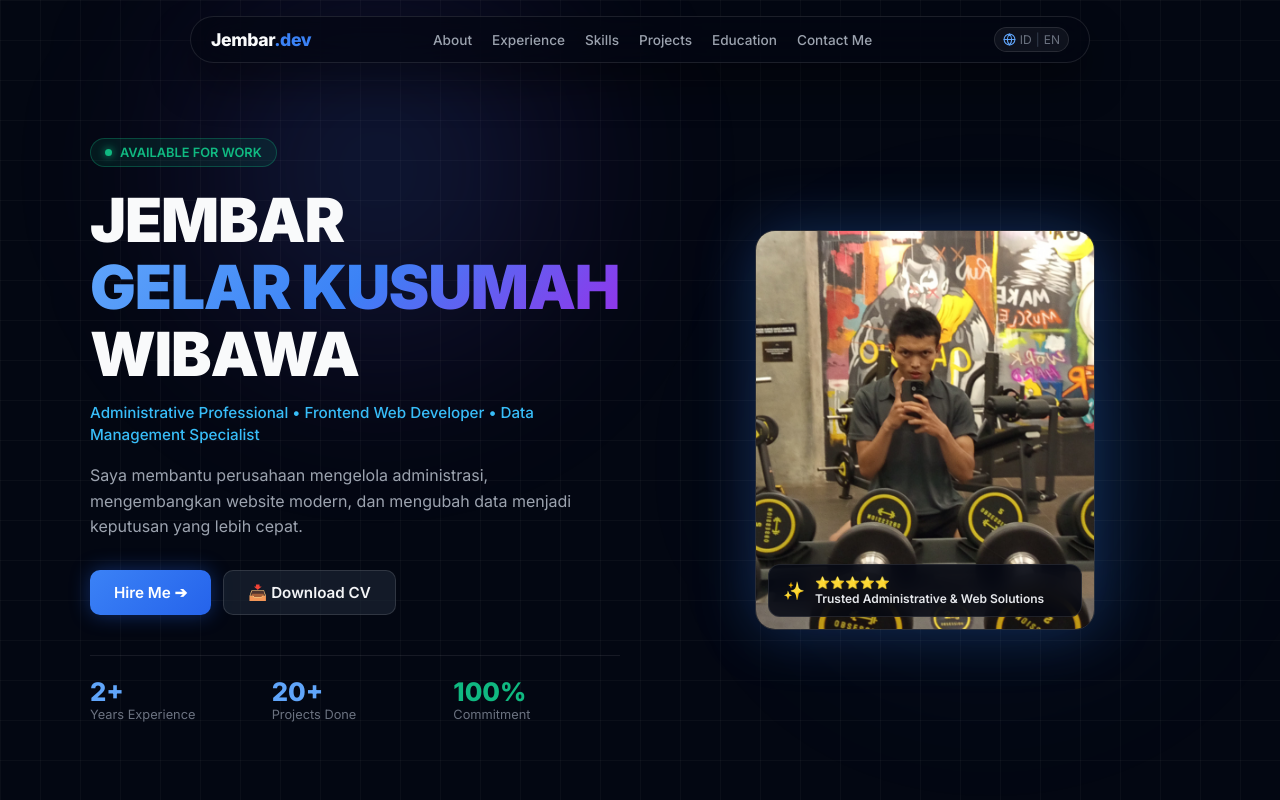
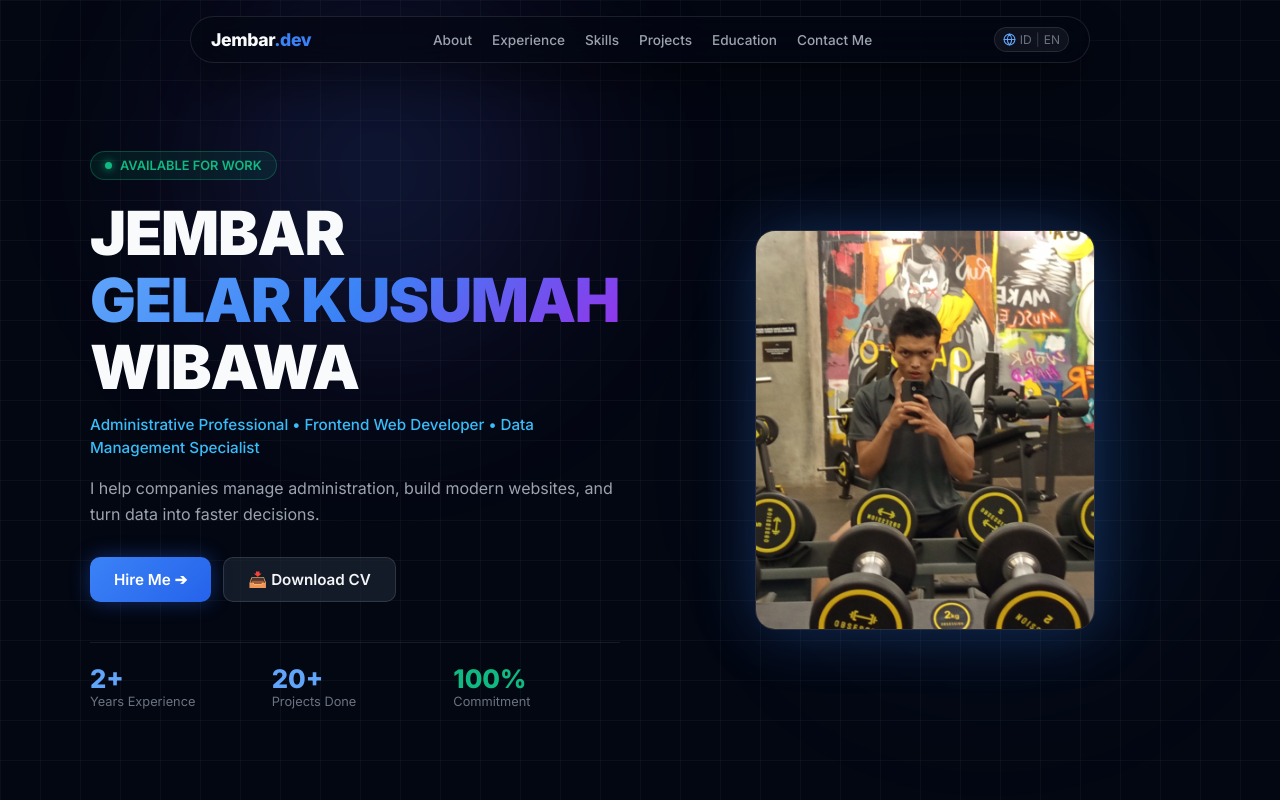
Before and after one commit to jembargelar/jembar-portfolio, a React (Vite) app: page / in a window 1280 px wide. Shown: the top 800 px of the page. Built offline with nearby package versions, Linux system fonts and the light colour scheme.

Commit message:
fix: make hero section fully translatable with i18n

```diff
--- a/src/components/Hero.jsx
+++ b/src/components/Hero.jsx
@@ -21,13 +21,11 @@ export default function Hero() {
         overflow: "hidden"
       }}
     >
-      {/* Background Glow */}
       <div className="aurora-glow-1" />
       <div className="aurora-glow-2" />
 
       <div style={{ maxWidth: "1100px", margin: "0 auto", width: "100%", zIndex: 1 }}>
 
-        {/* LAYOUT RESPONSIVE GRID (60:40 di Desktop, Stack ke bawah di HP) */}
         <div style={{
           display: "grid",
           gridTemplateColumns: "repeat(auto-fit, minmax(280px, 1fr))",
@@ -35,13 +33,13 @@ export default function Hero() {
           alignItems: "center"
         }}>
 
-          {/* KOLOM KIRI: TEKS */}
+          {/* TEKS HERO */}
           <motion.div
             initial={{ opacity: 0, y: 20 }}
             animate={{ opacity: 1, y: 0 }}
             transition={{ duration: 0.6 }}
           >
-            {/* Badge Status */}
+            {/* Badge Available */}
             <div style={{
               display: "inline-flex",
               alignItems: "center",
@@ -62,10 +60,10 @@ export default function Hero() {
                 borderRadius: "50%",
                 boxShadow: "0 0 8px #10b981"
               }} />
-              <span>AVAILABLE FOR WORK</span>
+              <span>{t("available")}</span>
             </div>
 
-            {/* Nama Raksasa Responsive */}
+            {/* Nama */}
             <h1 style={{
               fontSize: "clamp(2.2rem, 5vw, 3.8rem)",
               fontWeight: "900",
@@ -85,7 +83,7 @@ export default function Hero() {
               WIBAWA
             </h1>
 
-            {/* Roles */}
+            {/* Roles Dynamic */}
             <p style={{
               color: "#38bdf8",
               fontWeight: "500",
@@ -93,20 +91,20 @@ export default function Hero() {
               marginBottom: "16px",
               lineHeight: "1.5"
             }}>
-              Administrative Professional • Frontend Web Developer • Data Management Specialist
+              {t("roles")}
             </p>
 
-            {/* Description */}
+            {/* Description Dynamic */}
             <p style={{
               fontSize: "1rem",
               color: "#9ca3af",
               lineHeight: "1.6",
               marginBottom: "30px"
             }}>
-              Saya membantu perusahaan mengelola administrasi, mengembangkan website modern, dan mengubah data menjadi keputusan yang lebih cepat.
+              {t("heroDesc")}
             </p>
 
-            {/* Tombol Aksi */}
+            {/* Tombol Aksi Dynamic */}
             <div style={{ display: "flex", gap: "12px", flexWrap: "wrap", marginBottom: "40px" }}>
               <motion.a
                 whileHover={{ scale: 1.03 }}
@@ -125,7 +123,7 @@ export default function Hero() {
                   fontSize: "0.95rem"
                 }}
               >
-                Hire Me ➔
+                {t("hireMe")} ➔
               </motion.a>
 
               <motion.a
@@ -147,11 +145,11 @@ export default function Hero() {
                   fontSize: "0.95rem"
                 }}
               >
-                📥 Download CV
+                📥 {t("downloadCv")}
               </motion.a>
             </div>
 
-            {/* Stats Bar */}
+            {/* Stats Bar Dynamic */}
             <div style={{
               display: "grid",
               gridTemplateColumns: "repeat(3, 1fr)",
@@ -161,23 +159,23 @@ export default function Hero() {
             }}>
               <div>
                 <h3 style={{ fontSize: "1.6rem", fontWeight: "800", color: "#60a5fa" }}>2+</h3>
-                <p style={{ fontSize: "0.8rem", color: "#6b7280" }}>Years Experience</p>
+                <p style={{ fontSize: "0.8rem", color: "#6b7280" }}>{t("yearsExp")}</p>
               </div>
 
               <div>
                 <h3 style={{ fontSize: "1.6rem", fontWeight: "800", color: "#60a5fa" }}>20+</h3>
-                <p style={{ fontSize: "0.8rem", color: "#6b7280" }}>Projects Done</p>
+                <p style={{ fontSize: "0.8rem", color: "#6b7280" }}>{t("projectsDone")}</p>
               </div>
 
               <div>
                 <h3 style={{ fontSize: "1.6rem", fontWeight: "800", color: "#10b981" }}>100%</h3>
-                <p style={{ fontSize: "0.8rem", color: "#6b7280" }}>Commitment</p>
+                <p style={{ fontSize: "0.8rem", color: "#6b7280" }}>{t("commitment")}</p>
               </div>
             </div>
 
           </motion.div>
 
-          {/* KOLOM KANAN: FOTO PROFIL RESPONSIF */}
+          {/* FOTO PROFIL */}
           <motion.div
             initial={{ opacity: 0, scale: 0.95 }}
             animate={{ opacity: 1, scale: 1 }}
@@ -204,29 +202,7 @@ export default function Hero() {
                   objectPosition: "center"
                 }}
               />
-
-              <div style={{
-                position: "absolute",
-                bottom: "12px",
-                left: "12px",
-                right: "12px",
-                padding: "10px 14px",
-                backgroundColor: "rgba(3, 7, 18, 0.85)",
-                backdropFilter: "blur(10px)",
-                borderRadius: "12px",
-                border: "1px solid rgba(255, 255, 255, 0.1)",
-                display: "flex",
-                alignItems: "center",
-                gap: "10px"
-              }}>
-                <div style={{ fontSize: "1.1rem" }}>✨</div>
-                <div>
-                  <div style={{ color: "#f59e0b", fontSize: "0.75rem", marginBottom: "1px" }}>⭐⭐⭐⭐⭐</div>
-                  <p style={{ fontSize: "0.75rem", color: "#e5e7eb", fontWeight: "600", margin: 0 }}>Trusted Administrative & Web Solutions</p>
-                </div>
-              </div>
             </div>
-
           </motion.div>
 
         </div>
```
